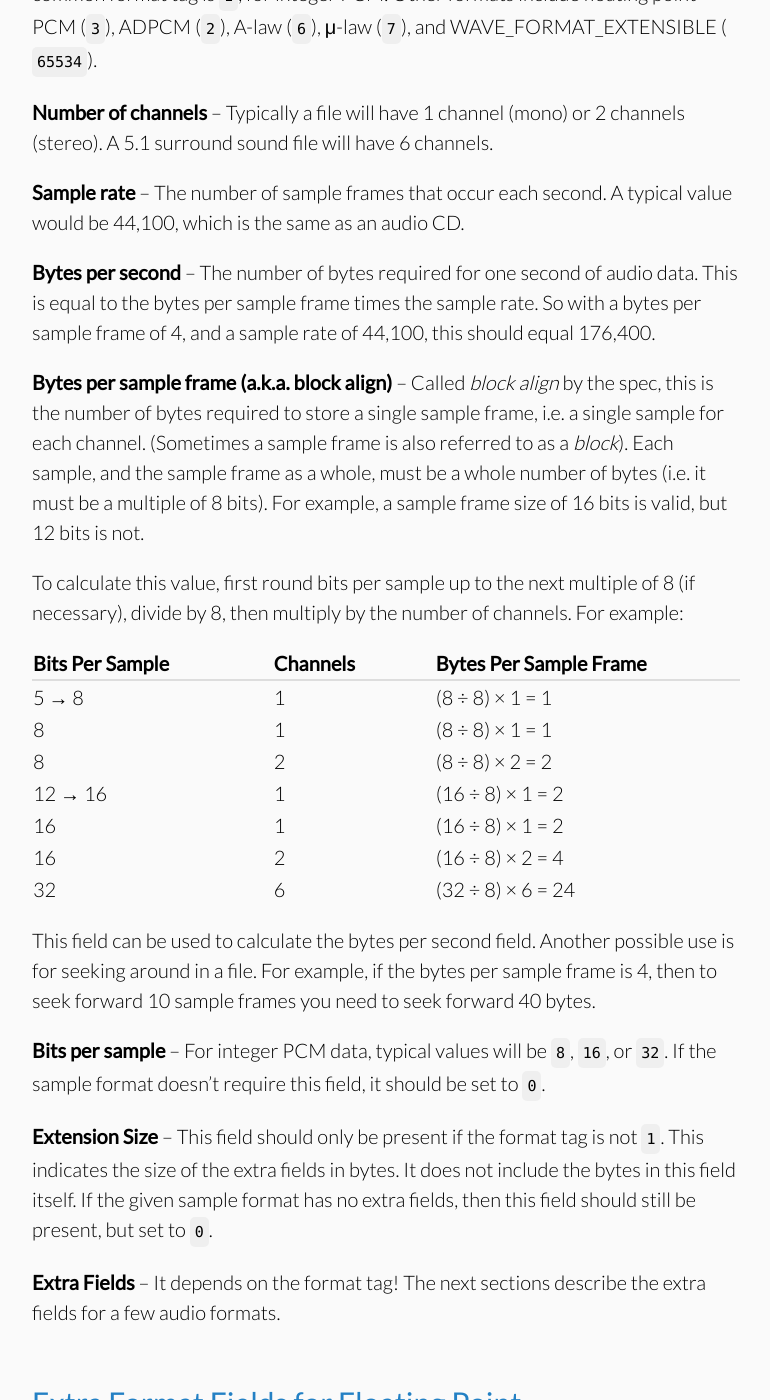
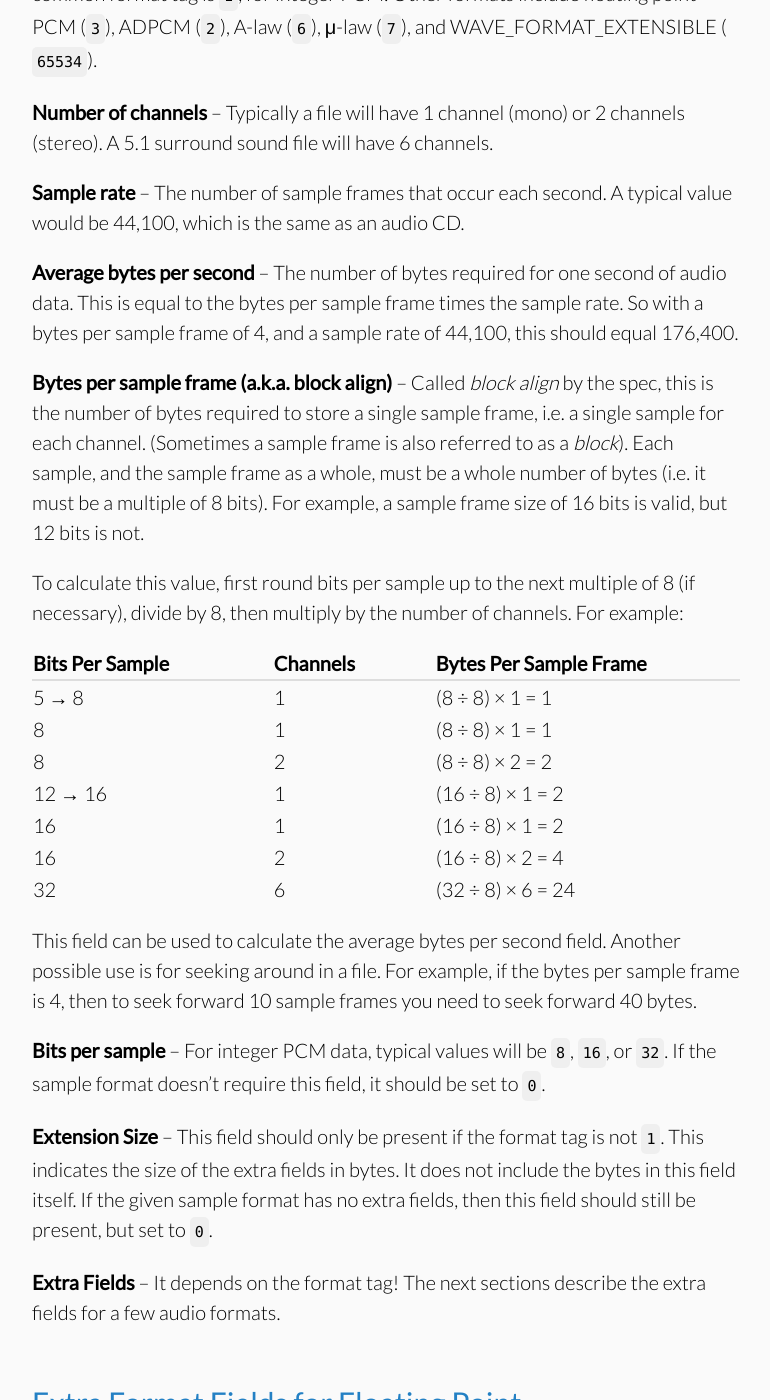
Before and after one commit to jstrait/wavefile, a Jekyll site: the page built from how_wave_files_work.html, in a window 1280 px wide and 1400 px high, scrolled down 5190 px. Shown: the whole window, without its empty margins (254-1024 px from the left). Built offline with Jekyll 4.4.1, drawn with Linux system fonts in a browser that asks for light colours; some web fonts are replaced; some of the changed text lies outside the part shown.

Commit message:
Using more accurate field name
The spec calls this field "nAvgBytesPerSec", so it seems more
accurate to include the word "average" in the field name.

```diff
--- a/how_wave_files_work.html
+++ b/how_wave_files_work.html
@@ -121,7 +121,7 @@
         <td>32-bit unsigned integer</td>
       </tr>
       <tr>
-        <td>Bytes per Second</td>
+        <td>Average Bytes per Second</td>
         <td>4</td>
         <td>32-bit unsigned integer</td>
       </tr>
@@ -155,7 +155,7 @@
   <p><strong>Format Tag</strong> &ndash; Indicates how the sample data for the wave file is stored. The most common format tag is <code>1</code>, for integer PCM. Other formats include floating point PCM (<code>3</code>), ADPCM (<code>2</code>), A-law (<code>6</code>), &mu;-law (<code>7</code>), and WAVE_FORMAT_EXTENSIBLE (<code>65534</code>).</p>
   <p><strong>Number of channels</strong> &ndash; Typically a file will have 1 channel (mono) or 2 channels (stereo). A 5.1 surround sound file will have 6 channels.</p>
   <p><strong>Sample rate</strong> &ndash; The number of sample frames that occur each second. A typical value would be 44,100, which is the same as an audio CD.</p>
-  <p><strong>Bytes per second</strong> &ndash; The number of bytes required for one second of audio data. This is equal to the bytes per sample frame times the sample rate. So with a bytes per sample frame of 4, and a sample rate of 44,100, this should equal 176,400.</p>
+  <p><strong>Average bytes per second</strong> &ndash; The number of bytes required for one second of audio data. This is equal to the bytes per sample frame times the sample rate. So with a bytes per sample frame of 4, and a sample rate of 44,100, this should equal 176,400.</p>
   <p><strong>Bytes per sample frame (a.k.a. block align)</strong> &ndash; Called <em>block align</em> by the spec, this is the number of bytes required to store a single sample frame, i.e. a single sample for each channel. (Sometimes a sample frame is also referred to as a <em>block</em>). Each sample, and the sample frame as a whole, must be a whole number of bytes (i.e. it must be a multiple of 8 bits). For example, a sample frame size of 16 bits is valid, but 12 bits is not.</p>
   <p>To calculate this value, first round bits per sample up to the next multiple of 8 (if necessary), divide by 8, then multiply by the number of channels. For example:</p>
   <div class="scroll-x">
@@ -202,7 +202,7 @@
       </tr>
     </table>
   </div>
-  <p>This field can be used to calculate the bytes per second field. Another possible use is for seeking around in a file. For example, if the bytes per sample frame is 4, then to seek forward 10 sample frames you need to seek forward 40 bytes.</p>
+  <p>This field can be used to calculate the average bytes per second field. Another possible use is for seeking around in a file. For example, if the bytes per sample frame is 4, then to seek forward 10 sample frames you need to seek forward 40 bytes.</p>
   <p><strong>Bits per sample</strong> &ndash; For integer PCM data, typical values will be <code>8</code>, <code>16</code>, or <code>32</code>. If the sample format doesn&rsquo;t require this field, it should be set to <code>0</code>.</p>
   <p><strong>Extension Size</strong> &ndash; This field should only be present if the format tag is not <code>1</code>. This indicates the size of the extra fields in bytes. It does not include the bytes in this field itself. If the given sample format has no extra fields, then this field should still be present, but set to <code>0</code>.</p>
   <p><strong>Extra Fields</strong> &ndash; It depends on the format tag! The next sections describe the extra fields for a few audio formats.</p>
```
